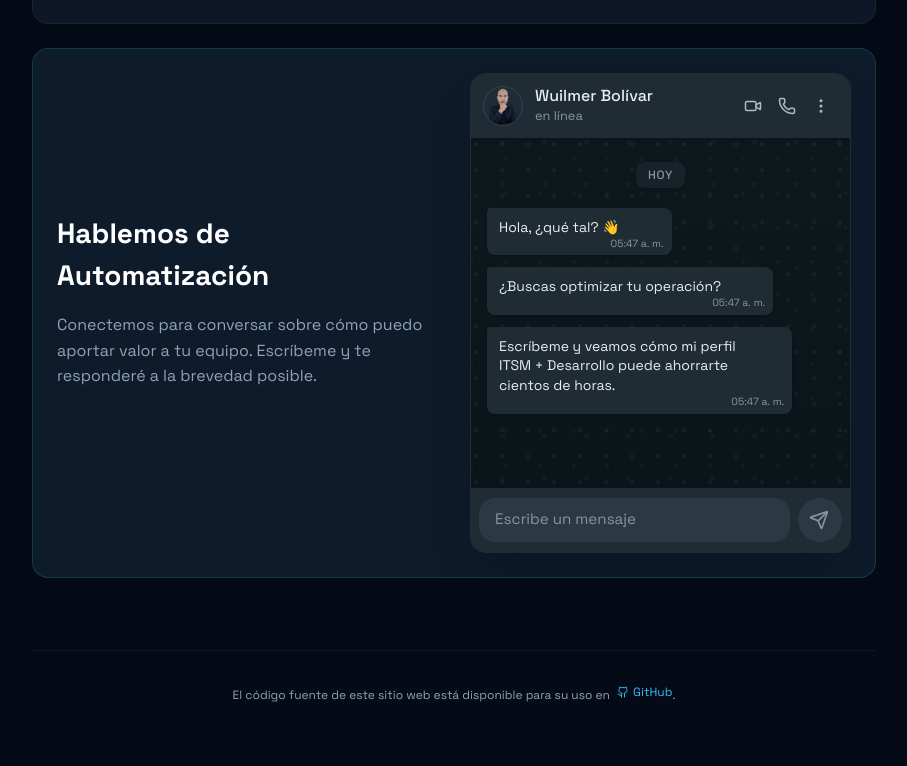
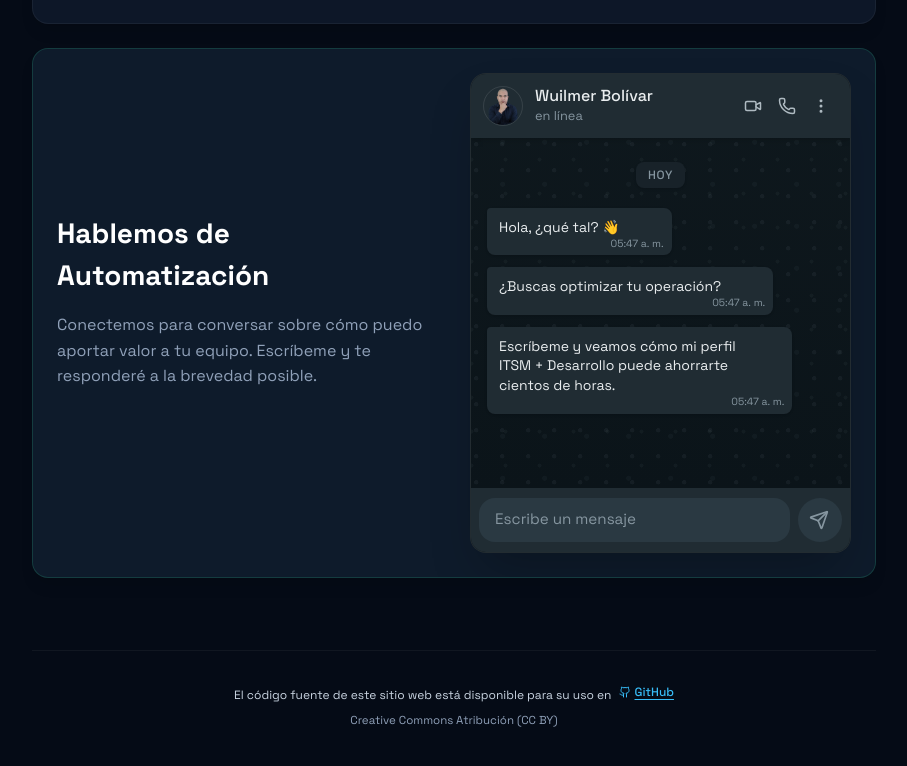
Before and after one commit to wuilmerbolivar/portafolio, a React (Vite) app: page / in a window 1280 px wide. Shown: the part 3414-4180 px from the top of the page, without its empty margins (372-1279 px from the left). Built offline with nearby package versions, Linux system fonts and the light colour scheme; no server answers.

Commit message:
Añadiendo licencia

```diff
--- a/src/components/Footer.tsx
+++ b/src/components/Footer.tsx
@@ -5,8 +5,8 @@ export default function Footer() {
   const { lang } = useLanguage();
 
   return (
-    <footer className="w-full py-8 mt-12 border-t border-white/5 flex flex-col items-center justify-center gap-2 relative z-10">
-      <p className="text-[0.75rem] text-slate-400 text-center px-4 leading-relaxed">
+    <footer className="w-full py-8 mt-12 border-t border-white/5 flex flex-col items-center justify-center gap-1.5 relative z-10">
+      <p className="text-[0.75rem] text-slate-300 text-center px-4 leading-relaxed">
         {lang === 'es'
           ? 'El código fuente de este sitio web está disponible para su uso en '
           : 'The source code of this website is available for use on '}
@@ -14,10 +14,13 @@ export default function Footer() {
           href="https://github.com/wuilmerbolivar/portafolio"
           target="_blank"
           rel="noopener noreferrer"
-          className="text-brand-blue hover:underline hover:text-brand-green transition-colors inline-flex items-center gap-1 ml-1"
+          className="text-brand-blue font-medium underline decoration-current underline-offset-3 hover:text-brand-green transition-colors inline-flex items-center gap-1 ml-1"
         >
           <Github size={12} /> GitHub
-        </a>.
+        </a>
+      </p>
+      <p className="text-[0.72rem] text-slate-400 text-center px-4 leading-relaxed">
+        {lang === 'es' ? 'Creative Commons Atribución (CC BY)' : 'Creative Commons Attribution (CC BY)'}
       </p>
     </footer>
   );
```
Also changed, not shown: 1 other file (tests, documents, lock files or other folders).
